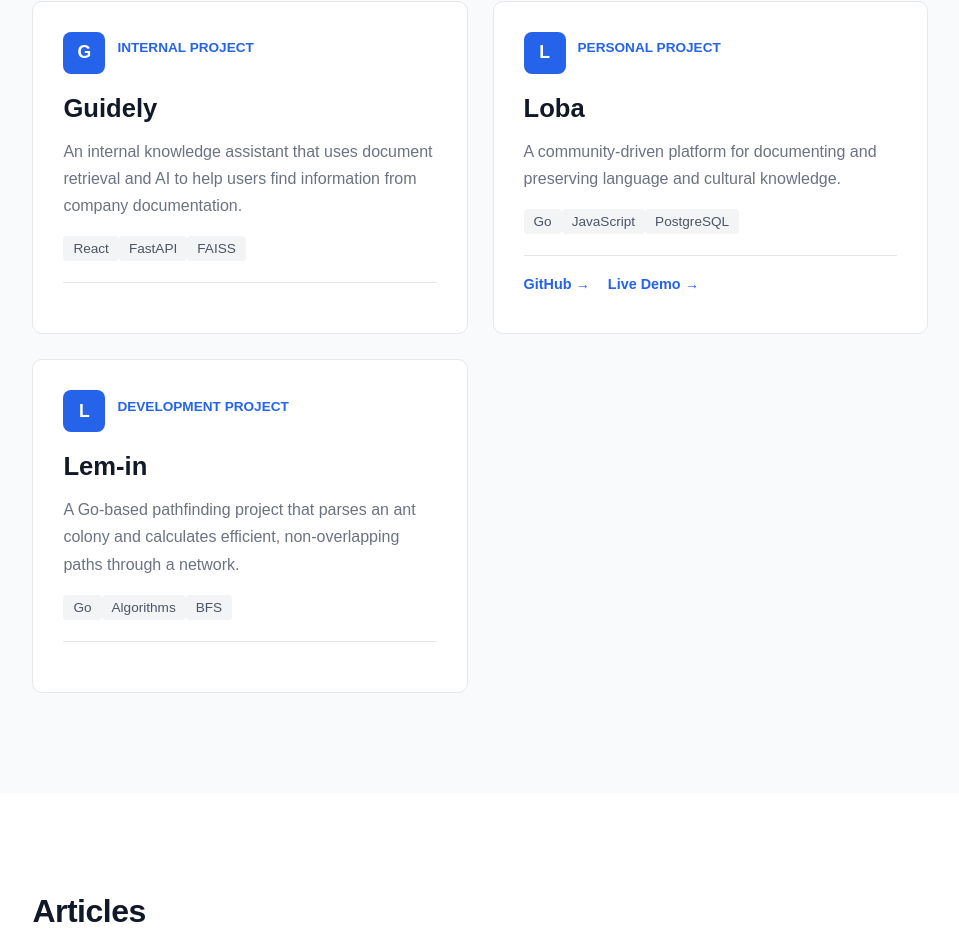
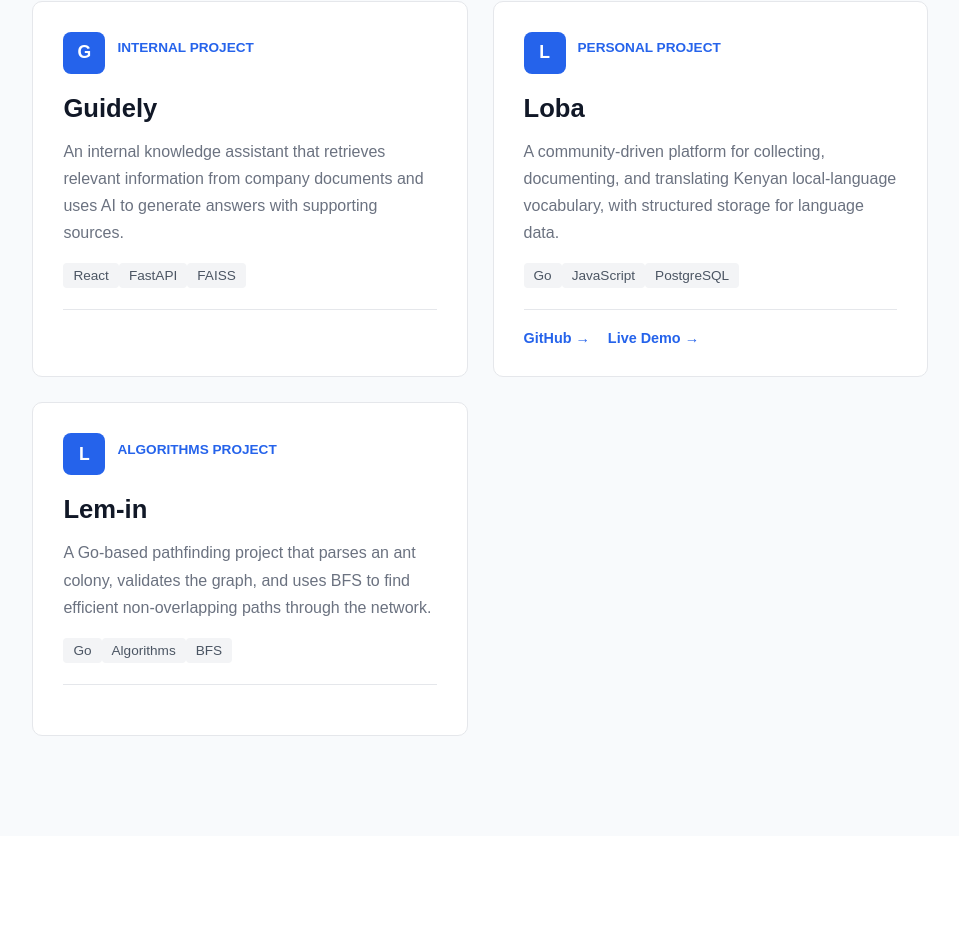
Before and after one commit to Omollos/portfolio, a React app: page / in a window 1280 px wide. Shown: the part 1563-2498 px from the top of the page, without its empty margins (160-1119 px from the left). Built offline with nearby package versions, Linux system fonts and the light colour scheme; the HTML template or start-up script is replaced by a standard one.

Commit message:
refine: improve project descriptions

```diff
--- a/src/components/Projects.jsx
+++ b/src/components/Projects.jsx
@@ -9,23 +9,23 @@ function Projects() {
         <ProjectCard
           type="Internal Project"
           title="Guidely"
-          description="An internal knowledge assistant that uses document retrieval and AI to help users find information from company documentation."
+          description="An internal knowledge assistant that retrieves relevant information from company documents and uses AI to generate answers with supporting sources."
           technologies={['React', 'FastAPI', 'FAISS']}
         />
 
         <ProjectCard
           type="Personal Project"
           title="Loba"
-          description="A community-driven platform for documenting and preserving language and cultural knowledge."
+          description="A community-driven platform for collecting, documenting, and translating Kenyan local-language vocabulary, with structured storage for language data."
           technologies={['Go', 'JavaScript', 'PostgreSQL']}
           github="https://github.com/Omollos/loba"
           demo="https://loba-six.vercel.app"
         />
 
         <ProjectCard
-          type="Development Project"
+          type="Algorithms Project"
           title="Lem-in"
-          description="A Go-based pathfinding project that parses an ant colony and calculates efficient, non-overlapping paths through a network."
+          description="A Go-based pathfinding project that parses an ant colony, validates the graph, and uses BFS to find efficient non-overlapping paths through the network."
           technologies={['Go', 'Algorithms', 'BFS']}
         />
       </div>
```
